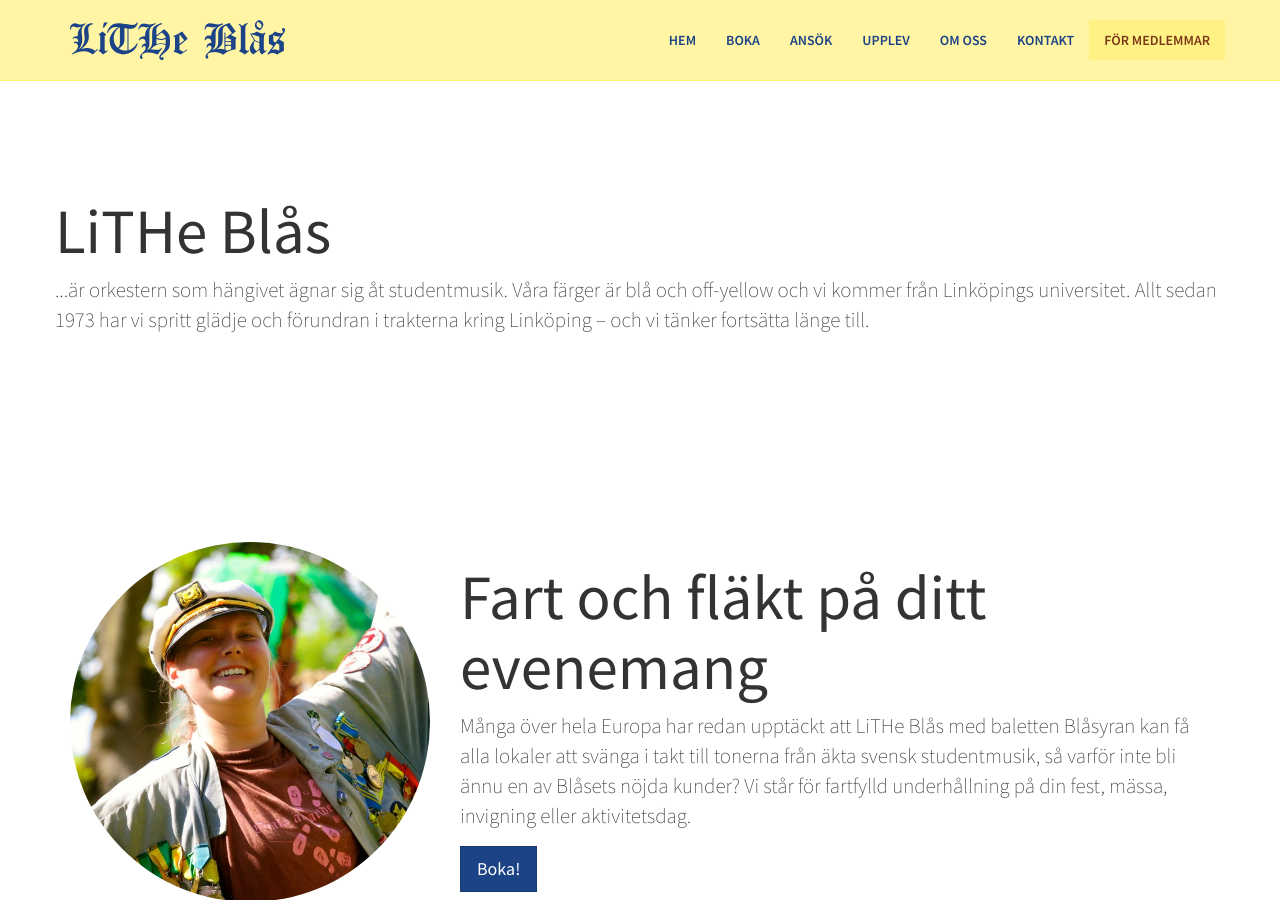
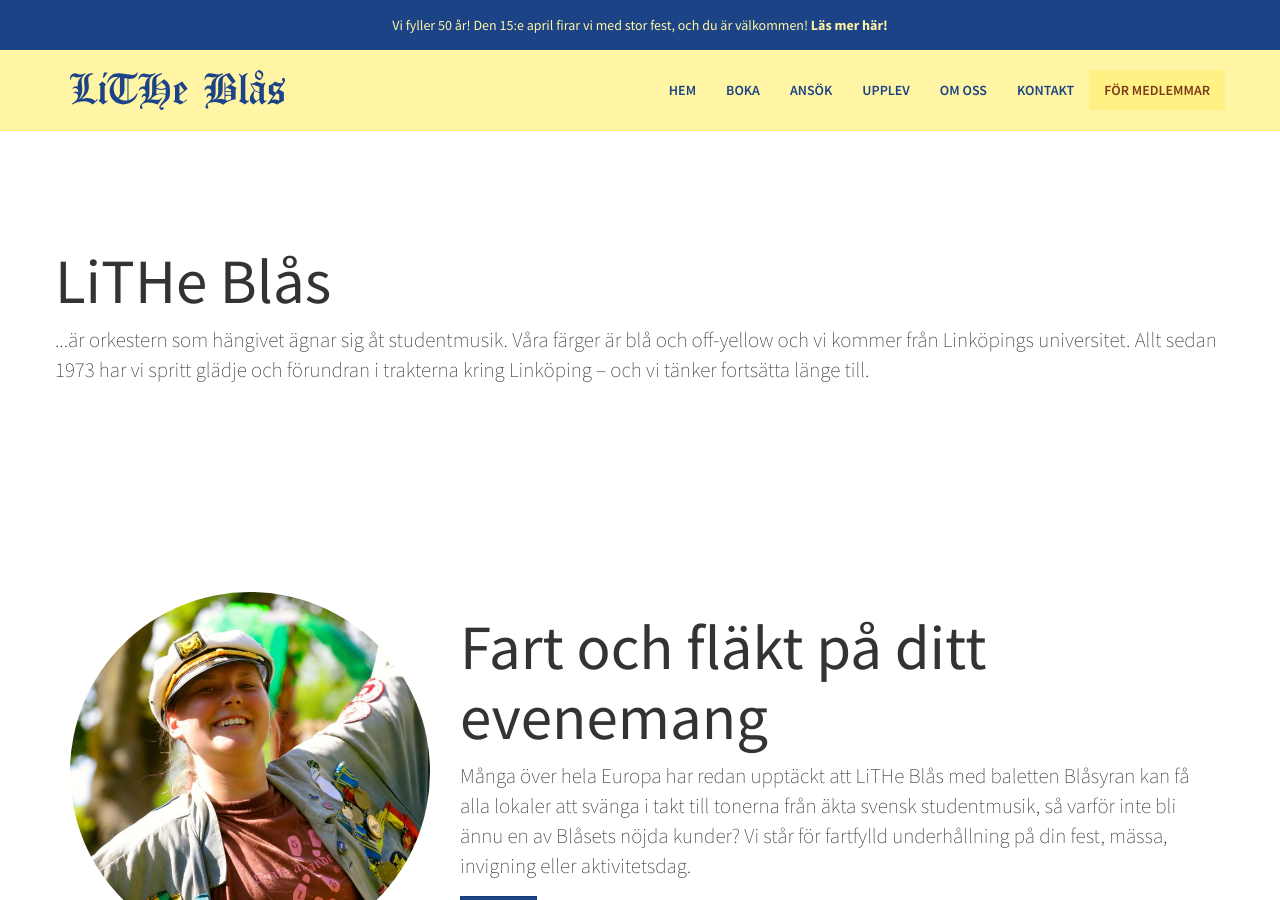
Before and after one commit to litheblas/litheblas.org, a Jekyll site: the page built from index.md, in a window 1280 px wide and 900 px high. Built offline with Jekyll 4.4.1, drawn with Linux system fonts in a browser that asks for light colours; nearby versions of some CDN libraries.

Commit message:
Add LB50 promo

```diff
--- a/_includes/header.html
+++ b/_includes/header.html
@@ -1,6 +1,7 @@
 <header>
     <div class="navbar navbar-default navbar-fixed-top navbar-main">
-        <!--<div id="luciafest-promo" style="min-height: 50px;display: block;background: #1c4386;color: #fff5a4;text-align: center;margin-top: -20px;margin-bottom: 20px;padding: 15px 10px 5px;"><p>10 december är det dags för <a href="https://luciafesten.se" style="color: #fff5a4; font-weight:bold;">Luciafesten</a> - årets mysigaste fest. Boka in det i kalendern idag! <a href="https://luciafesten.se" style="color: #fff5a4; font-weight:bold;">Läs mer här!</a></p></div>-->
+        <div id="luciafest-promo" style="min-height: 50px;display: block;background: #1c4386;color: #fff5a4;text-align: center;margin-top: -20px;margin-bottom: 20px;padding: 15px 10px 5px;"><p>Vi fyller 50 år! Den 15:e april firar vi med stor fest, och du är välkommen! <a href="https://billio.app/event/lithe-blas-50" style="color: #fff5a4; font-weight:bold;">Läs mer här!</a></p></div>
+
         <div class="container">
             <div class="navbar-header">
                 <a href="{{ "/" | relative_url }}" class="navbar-brand">
--- a/_layouts/default.html
+++ b/_layouts/default.html
@@ -7,7 +7,7 @@
 
     {%- include header.html -%}
 
-    <main class="page-content" aria-label="Content">
+    <main class="page-content" style="margin-top: 130px;" aria-label="Content">
       <div class="wrapper">
         {{ content }}
       </div>
```
